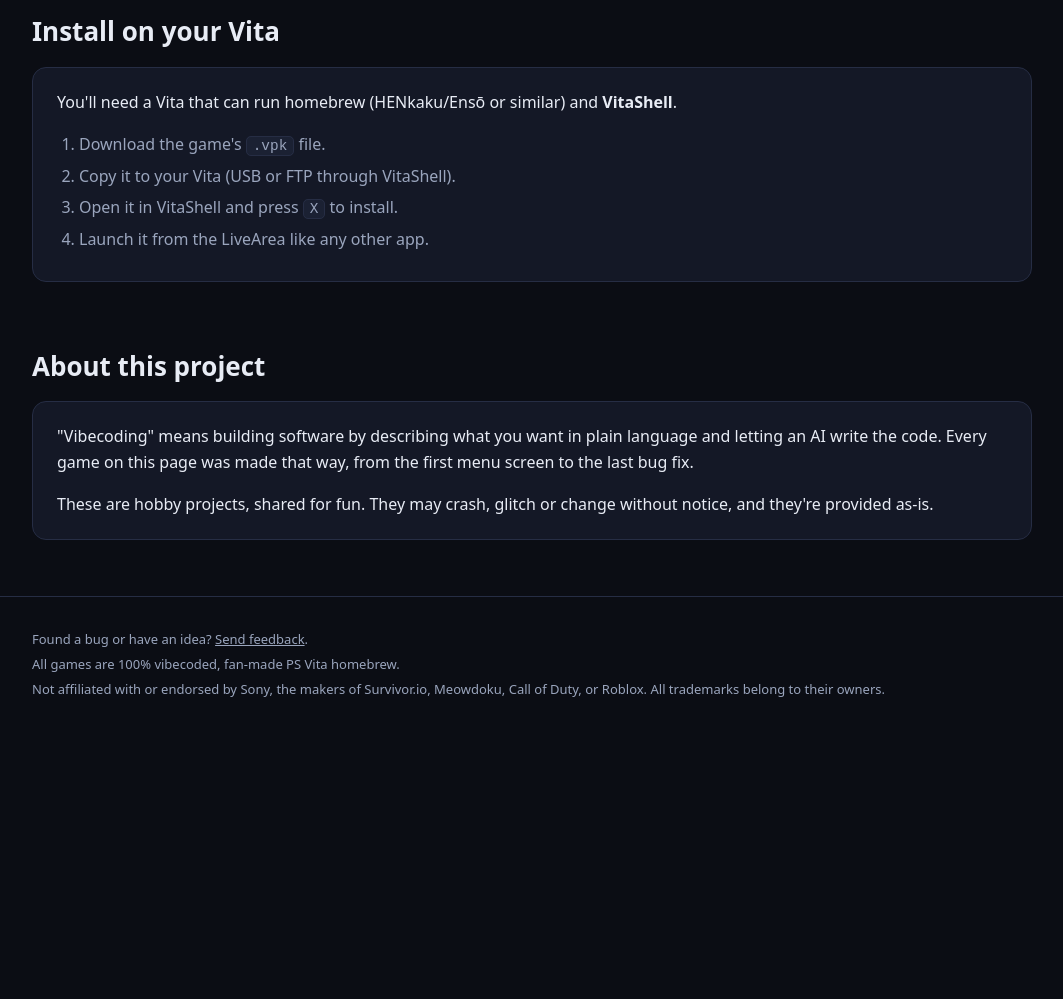
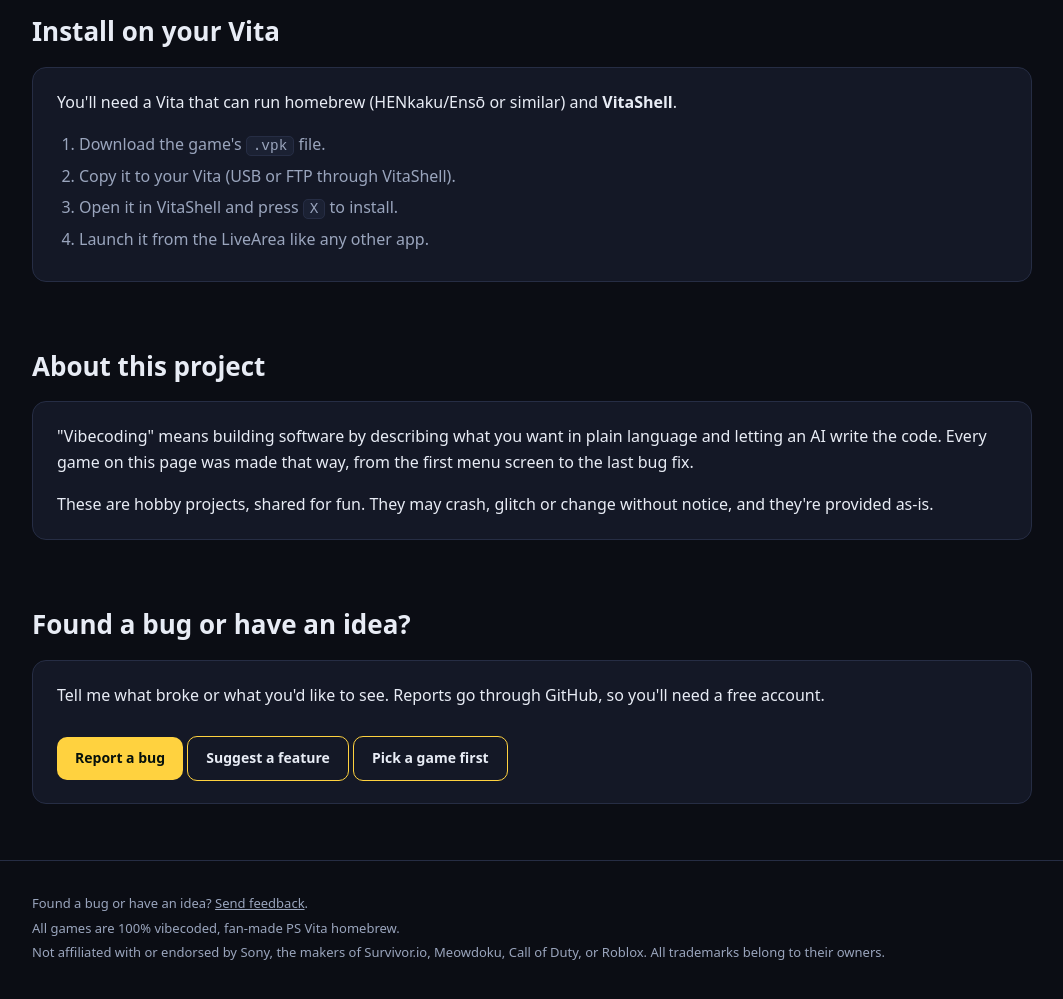
Before and after one commit to MrManHeadQuarters/Vita-Vibecoded-Games, a plain HTML site: page index.html in a window 1280 px wide. Shown: the part 1306-2305 px from the top of the page, without its empty margins (108-1171 px from the left). Before the commit the page ends 2050 px from the top, so only its background shows below. Drawn offline with Linux system fonts and the light colour scheme.

Commit message:
Add feedback section to the bottom of the home page
Direct "Report a bug" and "Suggest a feature" buttons above the footer,
plus a link to the per-game feedback page.

Co-Authored-By: Claude Sonnet 5.5 <noreply@anthropic.com>
Claude-Session: https://claude.ai/code/session_01VuyQYSgdohyfdV4ppkV7WK

```diff
--- a/index.html
+++ b/index.html
@@ -61,6 +61,14 @@
 <p style="margin-top:0">"Vibecoding" means building software by describing what you want in plain language and letting an AI write the code. Every game on this page was made that way, from the first menu screen to the last bug fix.</p>
 <p style="margin-bottom:0">These are hobby projects, shared for fun. They may crash, glitch or change without notice, and they're provided as-is.</p>
 </div></section>
+
+<section id="feedback" class="block" style="--accent:#ffd23f"><h2>Found a bug or have an idea?</h2>
+<div class="panel">
+<p style="margin-top:0">Tell me what broke or what you'd like to see. Reports go through GitHub, so you'll need a free account.</p>
+<a class="btn" href="https://github.com/MrManHeadQuarters/Vita-Vibecoded-Games/issues/new?template=bug_report.yml">Report a bug</a>
+<a class="btn alt" href="https://github.com/MrManHeadQuarters/Vita-Vibecoded-Games/issues/new?template=suggestion.yml">Suggest a feature</a>
+<a class="btn alt" href="feedback.html">Pick a game first</a>
+</div></section>
 </main>
 <footer><div class="wrap">
 <p>Found a bug or have an idea? <a href="feedback.html" style="text-decoration:underline">Send feedback</a>.</p>
```
